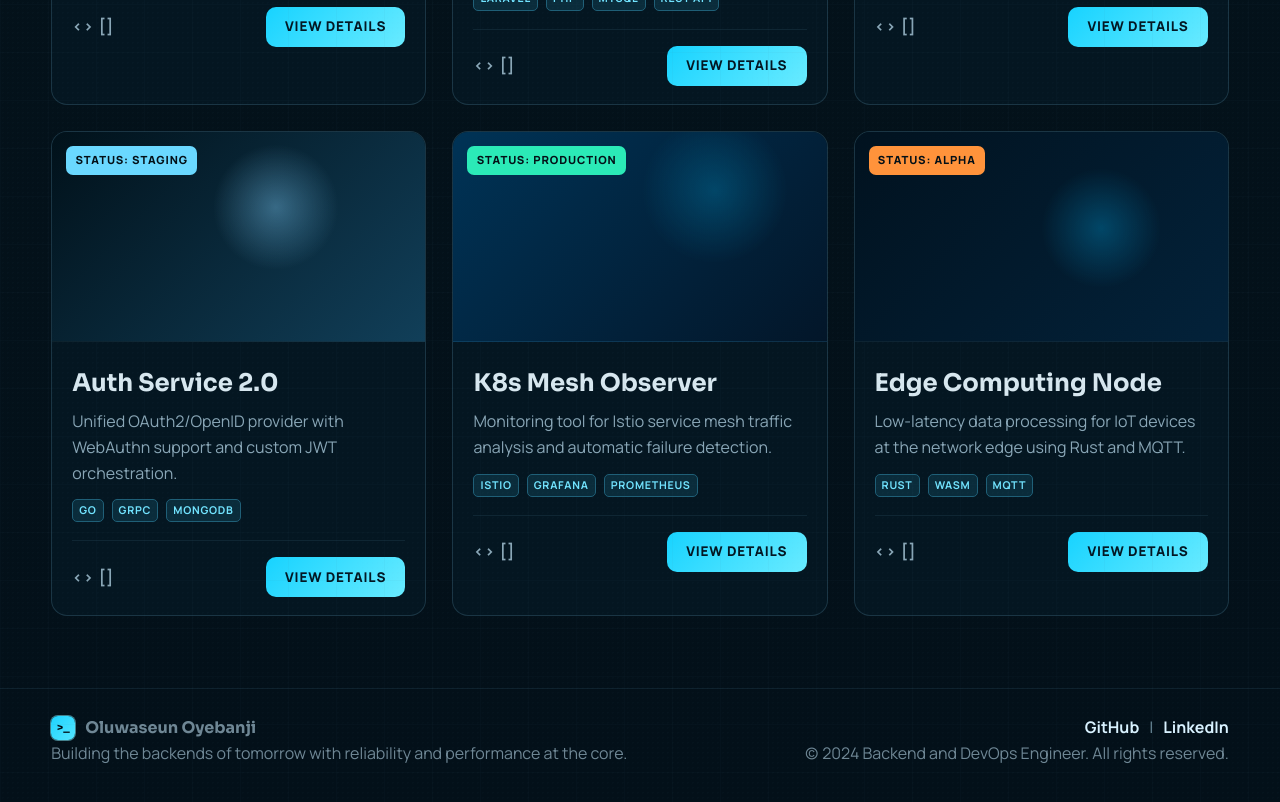
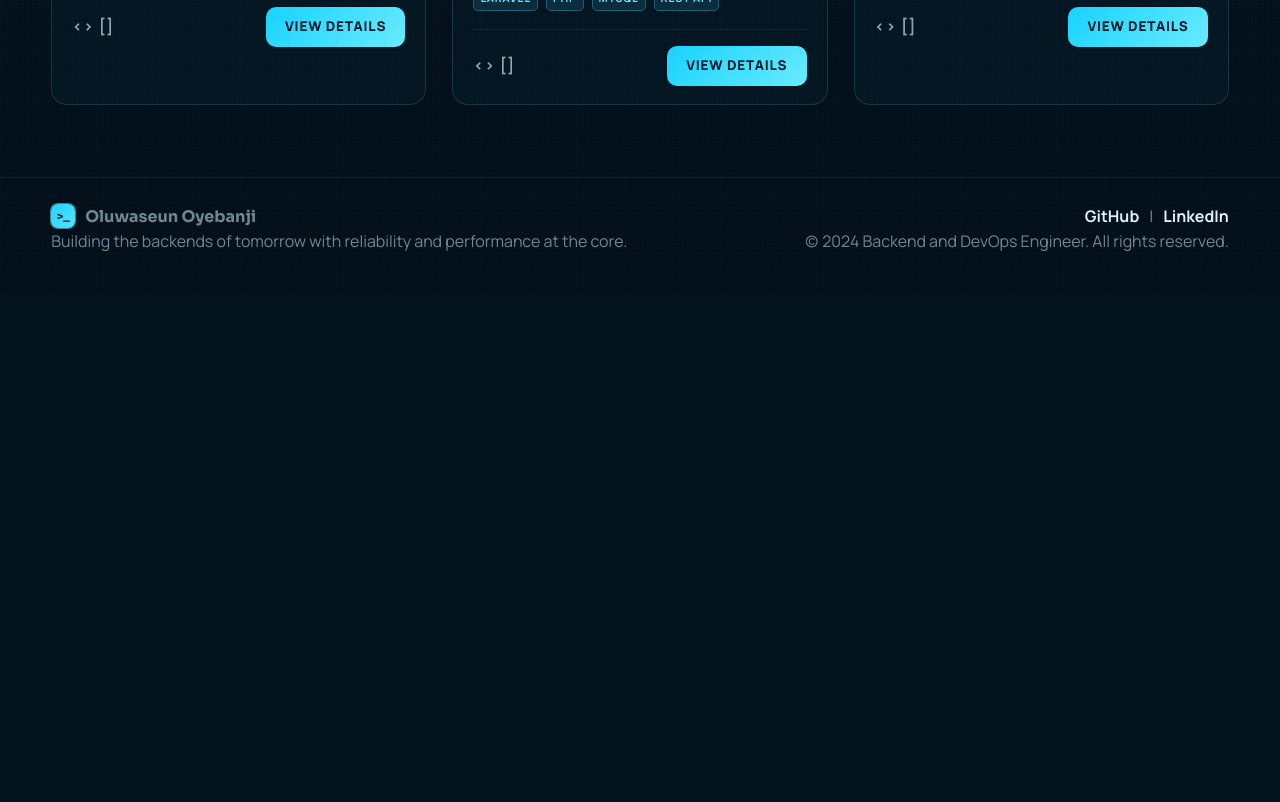
Before and after one commit to seunshyne/myPortfolio, a Vue app: page /projects in a window 1280 px wide. Shown: the part 860-1662 px from the top of the page. After the commit the page ends 1151 px from the top, so only its background shows below. Built offline with nearby package versions, Linux system fonts and the light colour scheme.

Commit message:
Project View update

```diff
--- a/src/data/portfolio.js
+++ b/src/data/portfolio.js
@@ -167,169 +167,4 @@ export const projects = [
       },
     },
   },
-  {
-    title: 'Auth Service 2.0',
-    slug: 'auth-service-2-0',
-    description:
-      'Unified OAuth2/OpenID provider with WebAuthn support and custom JWT orchestration.',
-    tags: ['Go', 'gRPC', 'MongoDB'],
-    category: 'Backend',
-    status: 'Status: Staging',
-    statusTone: 'stage',
-    mediaTone: 'media-four',
-    details: {
-      intro:
-        'A dedicated identity service for token issuance, SSO workflows, and secure service-to-service authentication.',
-      problem: [
-        'Existing authentication logic was duplicated across services, increasing maintenance and security risk.',
-        'A centralized auth layer was needed to standardize token management and policy enforcement.',
-      ],
-      architecture: [
-        {
-          title: 'Auth Core',
-          body: 'Go services process login flows, token lifecycle events, and policy-based access checks.',
-        },
-        {
-          title: 'Service Contracts',
-          body: 'gRPC interfaces expose authentication actions to internal services with strict schema contracts.',
-        },
-        {
-          title: 'Session Store',
-          body: 'MongoDB stores sessions and auth metadata for flexible token tracking and revocation support.',
-        },
-      ],
-      keyDecisions: [
-        {
-          title: 'Central Token Issuer',
-          body: 'Consolidated token generation to reduce drift between services and simplify audits.',
-        },
-        {
-          title: 'gRPC Internal Gateway',
-          body: 'Used gRPC for low-latency internal communication and typed service boundaries.',
-        },
-      ],
-      challenge: {
-        title: 'Token Revocation Consistency',
-        body: 'Different services cached auth states differently, causing revocation delays in staging.',
-        resolution: 'Added centralized revocation hooks and shorter cache windows for auth-sensitive routes.',
-      },
-      outcomeQuote:
-        'Staging rollout confirms improved consistency for login, token verification, and revocation handling.',
-      links: {
-        sourceUrl: '#',
-        liveUrl: '#',
-        liveLabel: 'Staging Docs',
-      },
-    },
-  },
-  {
-    title: 'K8s Mesh Observer',
-    slug: 'k8s-mesh-observer',
-    description:
-      'Monitoring tool for Istio service mesh traffic analysis and automatic failure detection.',
-    tags: ['Istio', 'Grafana', 'Prometheus'],
-    category: 'Backend',
-    status: 'Status: Production',
-    statusTone: 'live',
-    mediaTone: 'media-five',
-    details: {
-      intro:
-        'A reliability-monitoring stack for service mesh traffic, latency patterns, and incident detection.',
-      problem: [
-        'Microservice traffic across clusters lacked centralized visibility, slowing down incident response.',
-        'Teams needed near real-time health indicators and traceable service dependency failures.',
-      ],
-      architecture: [
-        {
-          title: 'Telemetry Collection',
-          body: 'Istio and Prometheus capture service-level metrics, request rates, and error distributions.',
-        },
-        {
-          title: 'Visualization',
-          body: 'Grafana dashboards provide live views for latency, saturation, and error budgets.',
-        },
-        {
-          title: 'Alerting Path',
-          body: 'Threshold-based alerts and route-level anomalies trigger response workflows quickly.',
-        },
-      ],
-      keyDecisions: [
-        {
-          title: 'Mesh-Native Metrics',
-          body: 'Leverages Istio telemetry instead of custom instrumentation to reduce integration overhead.',
-        },
-        {
-          title: 'SLO-Oriented Panels',
-          body: 'Built dashboards around service objectives so teams can prioritize impact quickly.',
-        },
-      ],
-      challenge: {
-        title: 'Noisy Alert Streams',
-        body: 'Raw thresholds generated too many alerts during transient spikes.',
-        resolution: 'Added alert grouping, cooldown windows, and tighter service-specific thresholds.',
-      },
-      outcomeQuote:
-        'Improved operational awareness and reduced mean-time-to-detect across mesh-based services.',
-      links: {
-        sourceUrl: '#',
-        liveUrl: '#',
-        liveLabel: 'Monitoring Console',
-      },
-    },
-  },
-  {
-    title: 'Edge Computing Node',
-    slug: 'edge-computing-node',
-    description:
-      'Low-latency data processing for IoT devices at the network edge using Rust and MQTT.',
-    tags: ['Rust', 'Wasm', 'MQTT'],
-    category: 'Full Stack',
-    status: 'Status: Alpha',
-    statusTone: 'alpha',
-    mediaTone: 'media-six',
-    details: {
-      intro:
-        'An edge runtime for ingesting device messages, running lightweight processing, and synchronizing selected data upstream.',
-      problem: [
-        'IoT workloads required faster local decisions without relying entirely on central cloud processing.',
-        'Network instability made it necessary to process critical events directly at the edge node.',
-      ],
-      architecture: [
-        {
-          title: 'Ingestion Node',
-          body: 'MQTT brokers collect sensor payloads from distributed devices with topic-based routing.',
-        },
-        {
-          title: 'Processing Runtime',
-          body: 'Rust services and Wasm modules execute low-latency transformations and rule checks.',
-        },
-        {
-          title: 'Sync Pipeline',
-          body: 'Selected aggregates are forwarded to central services for reporting and long-term storage.',
-        },
-      ],
-      keyDecisions: [
-        {
-          title: 'Rust for Runtime Safety',
-          body: 'Selected Rust for memory safety and predictable performance in constrained environments.',
-        },
-        {
-          title: 'Wasm Extensibility',
-          body: 'Wasm modules allow controlled extension of edge logic without redeploying the full node.',
-        },
-      ],
-      challenge: {
-        title: 'Intermittent Connectivity',
-        body: 'Unstable links caused data gaps when direct cloud sync failed.',
-        resolution: 'Introduced buffered local queues and retry policies for resilient event forwarding.',
-      },
-      outcomeQuote:
-        'Alpha build validates local event processing and resilient sync behavior for edge-first deployments.',
-      links: {
-        sourceUrl: '#',
-        liveUrl: '#',
-        liveLabel: 'Technical Preview',
-      },
-    },
-  },
-]
+  ]
```
